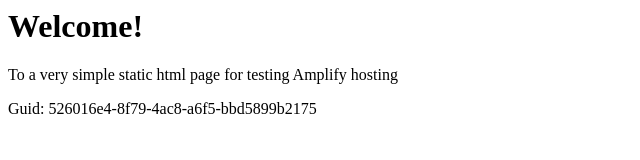
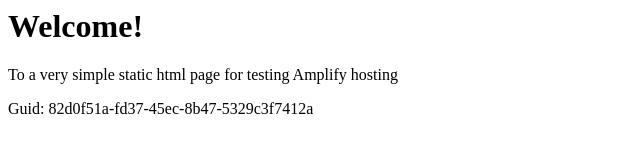
Before and after one commit to aws-aemilia-mxp/Github-PR-Commit-Integration-Test-DoNotTouch-GithubWebhookPreviewCanaryTest-v1-preprod-eu-south-1, a website: page src/index.html in a window 1280 px wide. Shown: the full height of the page, 0-640 px from the left. Drawn offline with Linux system fonts and the light colour scheme.

Commit message:
commit from integ tests

```diff
--- a/src/index.html
+++ b/src/index.html
@@ -12,6 +12,6 @@
 <body>
     <h1>Welcome!</h1>
     <p>To a very simple static html page for testing Amplify hosting</p>
-    <p>Guid: 526016e4-8f79-4ac8-a6f5-bbd5899b2175</p></body>
+    <p>Guid: 82d0f51a-fd37-45ec-8b47-5329c3f7412a</p></body>
 
 </html>
```
